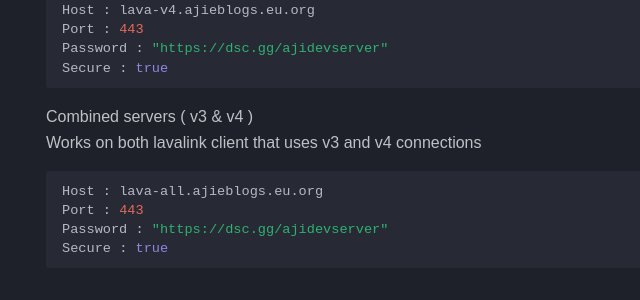
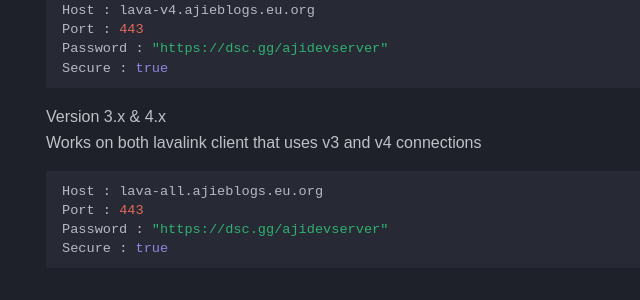
Before and after one commit to DarrenOfficial/lavalink-list, an MkDocs documentation site: the page built from docs/SSL/lavalink-with-ssl.md, in a window 1280 px wide and 900 px high, scrolled down 827 px. Shown: the part 152-452 px from the top of the window, without its empty margins (0-640 px from the left). Built offline with MkDocs 1.6.1 and Material for MkDocs 9.7.7, drawn with Linux system fonts in a browser that asks for light colours; some web fonts are replaced; comment, search, counter and statistics services are not loaded; a style sheet for code colours, icons or effects is not loaded.

Commit message:
Update lavalink-with-ssl.md

````diff
--- a/docs/SSL/lavalink-with-ssl.md
+++ b/docs/SSL/lavalink-with-ssl.md
@@ -44,14 +44,14 @@ Password : "https://dsc.gg/ajidevserver"
 Secure : true
 ```
 Version 4.0.7 <br />
-![stat](https://ajieblogs.eu.org/lavalink/v4/badge/Status) ![up](https://ajieblogs.eu.org/lavalink/v4/badge/Uptime) ![ups](https://ajieblogs.eu.org/lavalink/v3/badge/Uptimes) ![playersv4](https://ajieblogs.eu.org/lavalink/v4/badge/Players) ![v4load](https://ajieblogs.eu.org/lavalink/v4/badge/Load)
+![stat](https://ajieblogs.eu.org/lavalink/v4/badge/Status) ![up](https://ajieblogs.eu.org/lavalink/v4/badge/Uptime) ![ups](https://ajieblogs.eu.org/lavalink/v4/badge/Uptimes) ![playersv4](https://ajieblogs.eu.org/lavalink/v4/badge/Players) ![v4load](https://ajieblogs.eu.org/lavalink/v4/badge/Load)
 ```bash
 Host : lava-v4.ajieblogs.eu.org
 Port : 443
 Password : "https://dsc.gg/ajidevserver"
 Secure : true
 ```
-Combined servers ( v3 & v4 ) <br />
+Version 3.x & 4.x <br />
 Works on both lavalink client that uses v3 and v4 connections
 ```bash
 Host : lava-all.ajieblogs.eu.org
````
